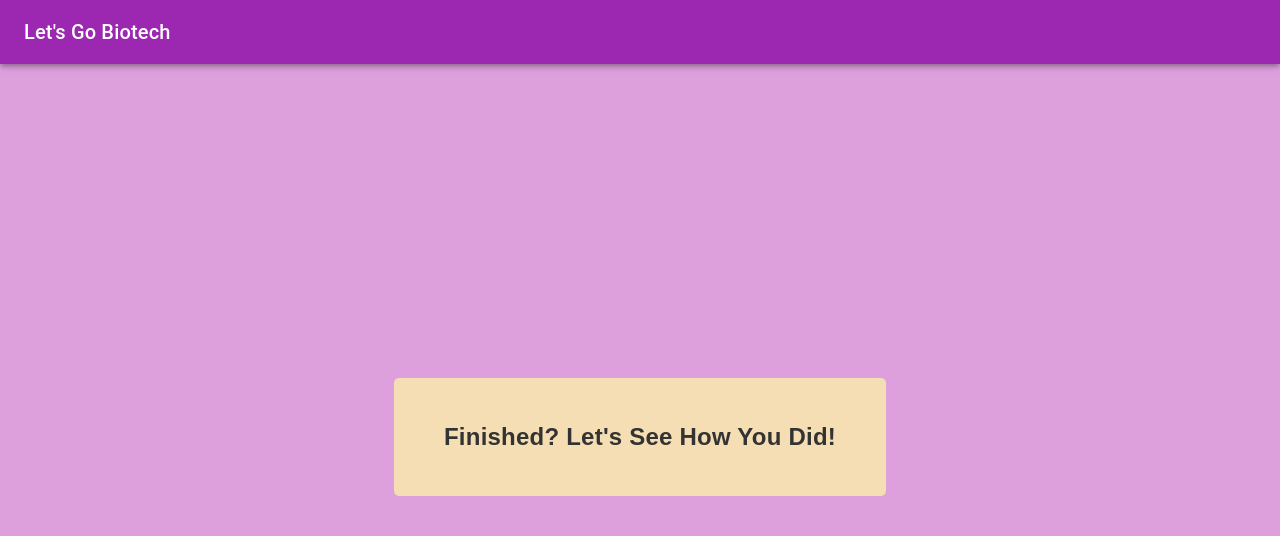
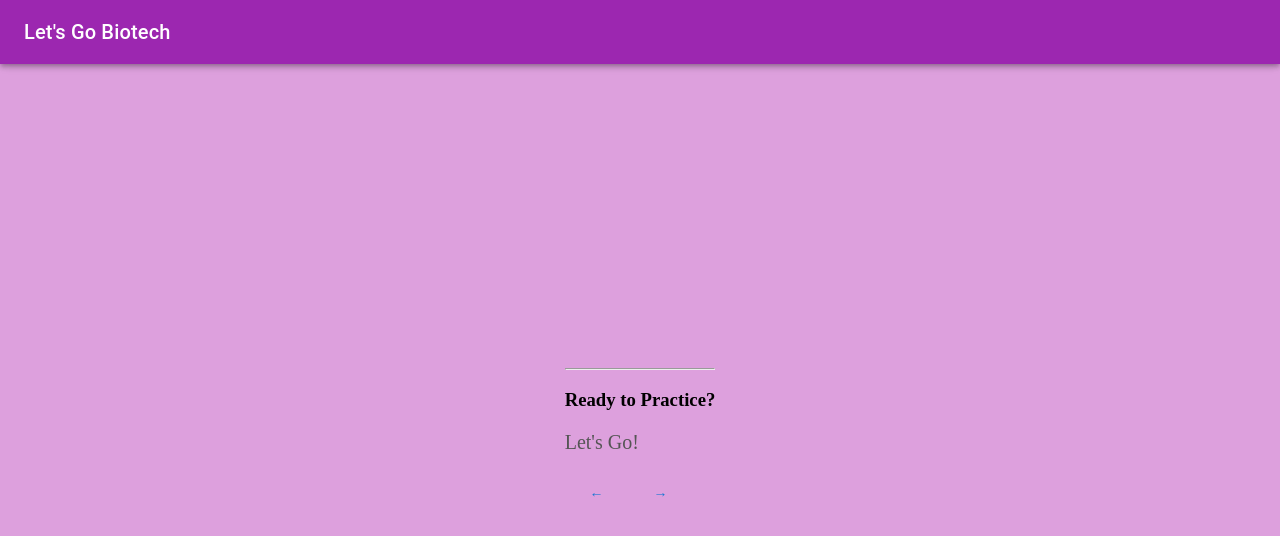
Before and after one commit to rohanrobinson/lgb, a Next.js app: page /take-quiz in a window 1280 px wide. Shown: the top 536 px of the page. Built offline with nearby package versions, Linux system fonts and the light colour scheme.

Commit message:
test first part of nqf (do not merge w/ main)

```diff
--- a/src/pages/index.js
+++ b/src/pages/index.js
@@ -12,7 +12,7 @@ export default function Home() {
   const [showPaper3, setShowPaper3] = useState(false);
 
 
-
+  // names of paper 1, paper 2, paper 3
   const paperNames = ['Can Microbes Save the Planet?', 'Applying Machine Learning to Antibiotic Discovery', 'Unlocking the Promise of mRNA therapeutics' ];
 
     const seeAboutUs = () => {
@@ -118,7 +118,7 @@ export default function Home() {
             <span className={styles.lgbDescription}>Read the latest papers, test yourself and level up!</span>
           </Typography> */}
           <Typography variant="h3" sx={{ mb: 2, textAlign: 'center'}}>
-            <span className={styles.lgbDescription}>Get Started by Choosing a Paper Below</span>
+            <span className={styles.lgbDescription}>Select a Paper to Get Started</span>
           </Typography>
         </Box>
 
--- a/src/pages/take-quiz.js
+++ b/src/pages/take-quiz.js
@@ -8,18 +8,17 @@ import { Box, AppBar, Toolbar, Typography, Button } from '@mui/material';
 
 export default function TakeQuiz() {
 
-  // -these values come from read-paper.js
   const router = useRouter();
   const showPaper1 = router.query.showPaper1;
   const showPaper2 = router.query.showPaper2;
   const showPaper3 = router.query.showPaper3;
+  const paperNames = router.query.paperNames;
 
-  // --these values come from user input
   const [showScore, setShowScore] = useState(false);
   const [totalQuestions, setTotalQuestions] = useState('');
   const [totalCorrect, setCorrect] = useState('');
+  const [currPageNum, setPageNum] = useState(0);
 
-  // --updated hooks for new quiz w/ multiple answers per question
   const [paper1Q1Value, setPaper1Q1Value] = useState('');
   const [paper1Q2Value, setPaper1Q2Value] = useState(' ');
   const [paper2Q1Value, setPaper2Q1Value] = useState('');
@@ -31,7 +30,10 @@ export default function TakeQuiz() {
     window.location.href = "http://letsgobiotech.com";
   }
 
-
+  function arrowClick(direction) {
+    if (direction === "right" && currPageNum  <= 2)  { setPageNum(currPageNum + 1); }
+    else if (direction == "left" && currPageNum >= 1) { setPageNum(currPageNum - 1); }
+  }
 
   // handle paper 1 change
   const handlePaper1Change = (event) => {
@@ -62,6 +64,134 @@ export default function TakeQuiz() {
     else if (name === 'paper3-q2') {
       setPaper3Q2Value(value);
     }
+  }
+
+// defining pages of the quiz
+  const introPage =
+    <div>
+      <hr></hr>
+      <h3>Ready to Practice?</h3>
+      <p>Let's Go!</p>
+    </div>;
+
+  const questionPage =
+    <div>
+      <hr></hr>
+      <h3>Question {currPageNum}</h3>
+
+      { showPaper1 === 'true' ?
+      <div className={styles.quizHellYa}>
+        <Typography variant="body1" sx={{ mb: 2, fontSize: "1.5rem" }}>
+          <span className={styles.lgbText}><i><b>What is the primary goal of the initiative in terms of reducing methane emissions?</b></i></span><br />
+          <input type="radio" id="paper1-q1-a" name="paper1-q1" value="paper1-q1-a" onChange={handlePaper1Change}/>
+          <label htmlFor="paper1-a"><span className={styles.lgbText}>Developing devices to deliver bioactives to cattle stomachs</span></label><br />
+          <input type="radio" id="paper1-q1-b" name="paper1-q1" value="paper1-q1-b" onChange={handlePaper1Change} />
+          <label htmlFor="paper1-b"><span className={styles.lgbText}>Feeding cattle methane inhibitors or seaweed</span></label><br />
+          <input type="radio" id="paper1-q1-c" name="paper1-q1" value="paper1-q1-c" onChange={handlePaper1Change} />
+          <label htmlFor="paper1-q1-c"><span className={styles.lgbText}>Using CRISPR–Cas gene editing to directly edit microbes in the guts of livestock</span></label><br /> <br />
+
+          <span className={styles.lgbText}><i><b>How does Doudna and Banfield's approach differ from previous attempts to reduce methane production in cattle?</b></i></span><br />
+          <input type="radio" id="paper1-q2-a" name="paper1-q2" value="paper1-q2-a" onChange={handlePaper1Change}/>
+          <label htmlFor="paper1-q2-a"><span className={styles.lgbText}>It focuses on isolating specific species of microbes in the gut.</span></label><br />
+          <input type="radio" id="paper1-q2-b" name="paper1-q2" value="paper1-q2-b" onChange={handlePaper1Change} />
+          <label htmlFor="paper1-q2-b"><span className={styles.lgbText}>It utilizes DNA-editing methods called DART and ET-seq</span></label><br />
+          <input type="radio" id="paper1-q2-c" name="paper1-q2" value="paper1-q2-c" onChange={handlePaper1Change} />
+          <label htmlFor="paper1-q2-c"><span className={styles.lgbText}>It involves the administration of methane inhibitors or seaweed.</span></label>
+        </Typography>
+      </div>
+      : ""
+      }
+
+      { showPaper2 === 'true' ?
+        <div className={styles.quizHellYa}>
+          <Typography variant="body1" sx={{ mb: 2, fontSize: "1.5rem" }}>
+            <span className={styles.lgbText}><i><b>Why are antimicrobial peptides (AMPs) considered an alternative to traditional antibiotics?</b></i></span><br />
+            <input type="radio" id="paper2-q1-a" name="paper2-q1" value="paper2-q1-a" onChange={handlePaper2Change} />
+            <label htmlFor="paper2-a"><span className={styles.lgbText}>They are less likely to elicit resistance.</span></label><br />
+            <input type="radio" id="paper2-q1-b" name="paper2-q1" value="paper2-q1-b" onChange={handlePaper2Change} />
+            <label htmlFor="paper2-b"><span className={styles.lgbText}>They are more effective against pathogens.</span></label><br />
+            <input type="radio" id="paper2-q1-c" name="paper2-q1" value="paper2-q1-c" onChange={handlePaper2Change} />
+            <label htmlFor="paper2-c"><span className={styles.lgbText}>They have a broader spectrum of activity.</span></label><br /> <br />
+
+            <span className={styles.lgbText}><i><b>What approach do Ma and the team use to identify new antibiotics?</b></i></span><br />
+            <input type="radio" id="paper2-q2-a" name="paper2-q2" value="paper2-q2-a" onChange={handlePaper2Change} />
+            <label htmlFor="paper2-d"><span className={styles.lgbText}>Conducting large-scale clinical trials</span></label><br />
+            <input type="radio" id="paper2-q2-b" name="paper2-q2" value="paper2-q2-b" onChange={handlePaper2Change} />
+            <label htmlFor="paper2-e"><span className={styles.lgbText}>Utilizing high-throughput microbiome data analysis</span></label><br />
+            <input type="radio" id="paper2-q2-c" name="paper2-q2" value="paper2-q2-c" onChange={handlePaper2Change} />
+            <label htmlFor="paper2-f"><span className={styles.lgbText}>Developing natural language processing tools</span></label><br /> <br />
+          </Typography>
+        </div>
+        :
+        ""
+      }
+
+      { showPaper3 === 'true' ?
+        <div className={styles.quizHellYa}>
+        <Typography variant="body1" sx={{ mb: 2, fontSize: "1.5rem" }}>
+          <span className={styles.lgbText}><b>What has renewed interest in mRNA as a means of delivering therapeutic proteins?</b></span><br />
+          <input type="radio" id="paper3-q1-a" name="paper3-q1" value="paper3-q1-a" onChange={handlePaper3Change} />
+          <label htmlFor="paper3-a"><span className={styles.lgbText}>Early clinical trials of mRNA therapeutics</span></label><br />
+          <input type="radio" id="paper3-q1-b" name="paper3-q1" value="paper3-q1-b" onChange={handlePaper3Change} />
+          <label htmlFor="paper3-b"><span className={styles.lgbText}>The success of mRNA vaccines against COVID-19</span></label><br /> <br />
+
+          <span className={styles.lgbText}><b>What is the potential of mRNA therapeutics beyond vaccines and immunostimulatory agents?</b></span><br />
+          <input type="radio" id="paper3-q2-a" name="paper3-q2" value="paper3-q2-a" onChange={handlePaper3Change} />
+          <label htmlFor="paper3-c"><span className={styles.lgbText}>Treatment of diverse conditions</span></label><br />
+          <input type="radio" id="paper3-q2-b" name="paper3-q2" value="paper3-q2-b" onChange={handlePaper3Change} />
+          <label htmlFor="paper3-d"><span className={styles.lgbText}>Enhancement of the immune system</span></label><br />
+          <input type="radio" id="paper3-q2-c" name="paper3-q2" value="paper3-q2-c" onChange={handlePaper3Change} />
+          <label htmlFor="paper3-d"><span className={styles.lgbText}>Prevention of rare disease</span></label><br />
+        </Typography>
+      </div>
+      :
+      ""
+    }
+    </div>;
+
+  const feedbackPage =
+    <div>
+      <hr></hr>
+      <h3><i>Keep Going! Great Job!</i></h3>
+      <p>This is how you performed!</p>
+      <p>You got x questions correct out of y total question</p>
+    </div>;
+
+  let displayQuizName = () => {
+      let selectedPaperName = "";
+
+      if (showPaper1 === "true") {
+        selectedPaperName = paperNames[0];
+      }
+
+      if (showPaper2 === "true") {
+        selectedPaperName = paperNames[1];
+      }
+
+      if (showPaper3 === "true") {
+        selectedPaperName = paperNames[2];
+      }
+
+      return selectedPaperName;
+  }
+
+  let displayQuizFlow = () =>  {
+      let returnUI = ""
+
+      if (currPageNum == 0) {
+          returnUI = introPage;
+      }
+
+      if (currPageNum == 1 || currPageNum == 2) {
+        returnUI = questionPage;
+      }
+
+
+      if (currPageNum == 3) {
+        returnUI = feedbackPage;
+      }
+
+      return returnUI;
   }
 
   const scoreFun = () => {
@@ -118,8 +248,6 @@ export default function TakeQuiz() {
     return numQuestionsCorrect;
   }
 
-
-
  return (
    <div className={styles.container}>
       <Head>
@@ -136,10 +264,20 @@ export default function TakeQuiz() {
       </AppBar>
 
       <br />
+      <div>
+        <h3><i>{displayQuizName()}</i></h3>
+      <br />
+          {displayQuizFlow()}
+          <Button onClick={() => arrowClick("left")}>&larr;</Button>
+          <Button onClick={() => arrowClick("right")}>&rarr;</Button>
 
-      {showPaper1 === 'true' && (
+      </div>
+
+
+      {/* {showPaper1 === 'true' && (
       <div className={styles.quizHellYa}>
         <Typography variant="body1" sx={{ mb: 2, fontSize: "1.5rem" }}>
+          <h3><i>{paperNames[0]}</i></h3>
           <span className={styles.lgbText}><i><b>What is the primary goal of the initiative in terms of reducing methane emissions?</b></i></span><br />
           <input type="radio" id="paper1-q1-a" name="paper1-q1" value="paper1-q1-a" onChange={handlePaper1Change}/>
           <label htmlFor="paper1-a"><span className={styles.lgbText}>Developing devices to deliver bioactives to cattle stomachs</span></label><br />
@@ -164,6 +302,7 @@ export default function TakeQuiz() {
       {showPaper2 === 'true' && (
         <div className={styles.quizHellYa}>
           <Typography variant="body1" sx={{ mb: 2, fontSize: "1.5rem" }}>
+            <h3><i>{paperNames[1]}</i></h3>
             <span className={styles.lgbText}><i><b>Why are antimicrobial peptides (AMPs) considered an alternative to traditional antibiotics?</b></i></span><br />
             <input type="radio" id="paper2-q1-a" name="paper2-q1" value="paper2-q1-a" onChange={handlePaper2Change} />
             <label htmlFor="paper2-a"><span className={styles.lgbText}>They are less likely to elicit resistance.</span></label><br />
@@ -188,6 +327,7 @@ export default function TakeQuiz() {
       {showPaper3 === 'true' && (
         <div className={styles.quizHellYa}>
         <Typography variant="body1" sx={{ mb: 2, fontSize: "1.5rem" }}>
+          <h3>{paperNames[2]}</h3>
           <span className={styles.lgbText}><b>What has renewed interest in mRNA as a means of delivering therapeutic proteins?</b></span><br />
           <input type="radio" id="paper3-q1-a" name="paper3-q1" value="paper3-q1-a" onChange={handlePaper3Change} />
           <label htmlFor="paper3-a"><span className={styles.lgbText}>Early clinical trials of mRNA therapeutics</span></label><br />
@@ -203,13 +343,9 @@ export default function TakeQuiz() {
           <label htmlFor="paper3-d"><span className={styles.lgbText}>Prevention of rare disease</span></label><br />
         </Typography>
       </div>
-      )}
+      )}  */}
 
-      <br />
-      <br />
-
-
-      {showScore && totalCorrect > 0 &&(
+       {/* {showScore && totalCorrect > 0 && (
         <div className={styles.quizHellYa}>
           <Typography variant="body1" sx={{ mb: 2, fontSize: "1.5rem" }}>
             <span className={styles.lgbText}>Great job on reading new & hard material!< br />
@@ -247,7 +383,7 @@ export default function TakeQuiz() {
         </Link>
 
       </Typography>
-      )}
+      )} */}
 
    </div>
  )
```
